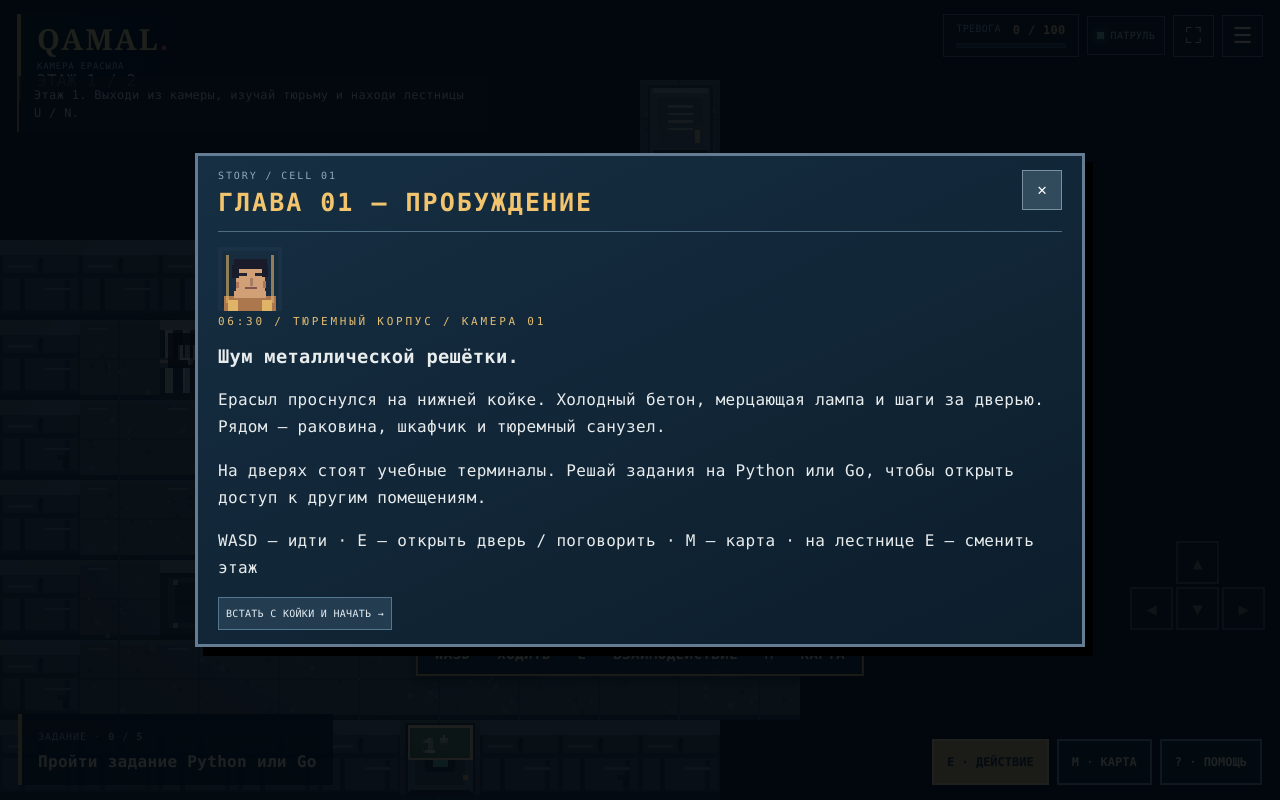
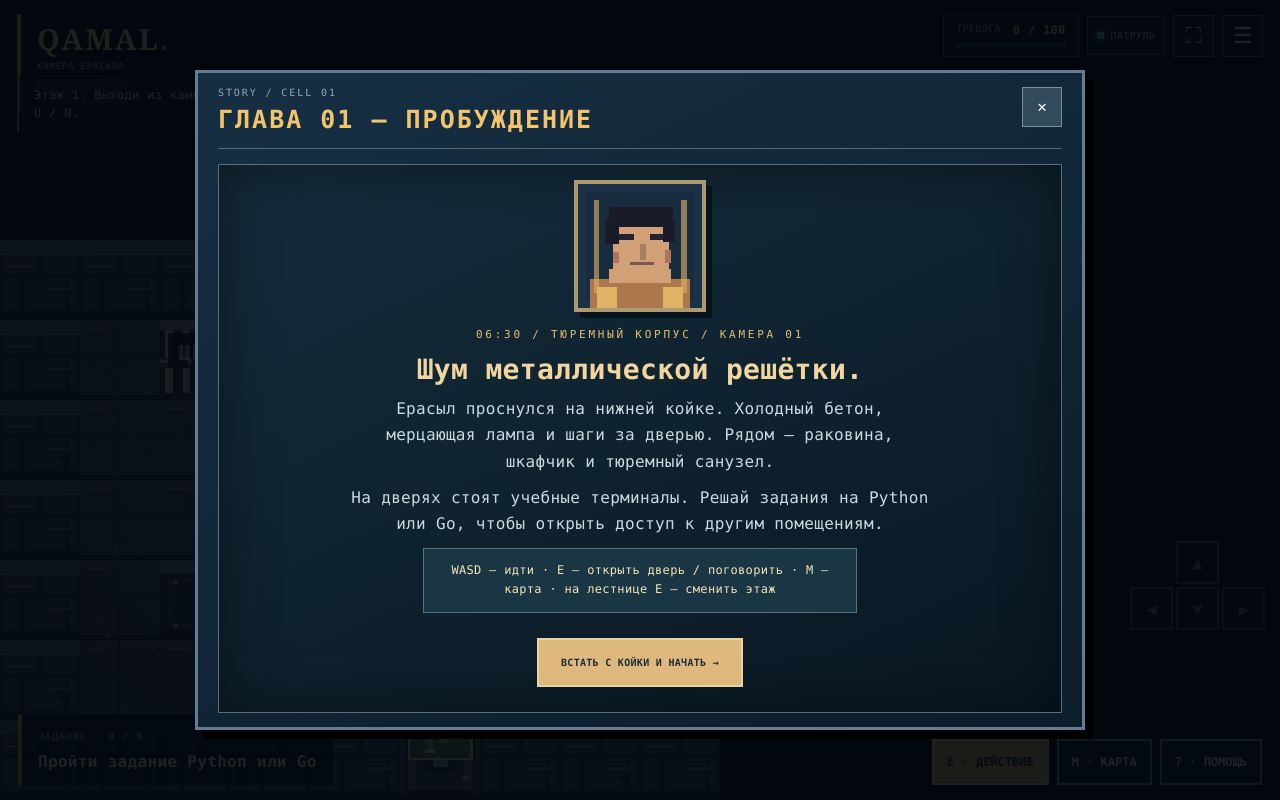
Before and after one commit to Maxat859/Final-FoAI, a website with bundled scripts: page index.html in a window 1280 px wide. Both pictures are taken after a click on the button "▶ НАЧАТЬ / ПРОДОЛЖИТЬ ИГРУ". Built offline with nearby package versions, Linux system fonts and the light colour scheme.

Commit message:
style(story): cinematic wake-up portrait and clear active-floor HUD

```diff
--- a/main.css
+++ b/main.css
@@ -293,3 +293,16 @@ html,body,#app{width:100%;height:100%;overflow:hidden}
  .dialog-card:has(#door-check) .quest-code{max-height:17dvh}
  .dialog-card:has(#door-check) .quest-door-title p{display:none}
 }
+
+
+/* V3: cinematic two-level prison adventure */
+.hud-floor-indicator{display:inline-block;margin-top:8px;padding:5px 9px;background:rgba(21,47,62,.86);border:1px solid #a78f65;font:800 10px/1.2 Consolas,monospace;letter-spacing:.1em;color:#f4cf84}
+.wake-scene{background:linear-gradient(155deg,#142d3b,#091722);border:1px solid #566e7f;padding:15px 23px 23px;text-align:center;box-shadow:inset 0 0 60px #0007}
+.wake-portrait{width:132px;height:132px;margin:0 auto 16px;background:#344852;border:4px solid #ad9972;overflow:hidden;box-shadow:6px 6px 0 #06141e}
+.wake-portrait img{width:100%;height:100%;image-rendering:pixelated}
+.wake-scene h3{font-size:clamp(19px,3vw,28px);color:#f3d5a0;margin:12px 0 9px}
+.wake-scene p{max-width:60ch;line-height:1.65;color:#c9dae0;margin:10px auto}
+.wake-scene .wake-hint{background:#1a3544;border:1px solid #527488;color:#f4e4b5;padding:12px 15px;font-size:12px}
+.wake-start{display:inline-block;margin:15px 0 2px;min-height:49px;padding:11px 22px!important;background:#dfb87e!important;border:2px solid #e9d2a2!important;color:#1a2d37!important;font-weight:900!important}
+@media(max-height:680px){.wake-scene{padding:8px 15px}.wake-portrait{width:80px;height:80px;margin-bottom:6px}.wake-scene p{margin:6px auto;font-size:12px}.wake-scene h3{font-size:19px;margin:5px}.wake-scene .wake-hint{padding:7px}.wake-start{margin:7px 0 1px;min-height:39px}}
+@media(max-width:620px){.hud-floor-indicator{margin-top:5px;font-size:8px;padding:3px 6px}.wake-scene{padding:10px}.wake-scene p{font-size:12px}}
```
